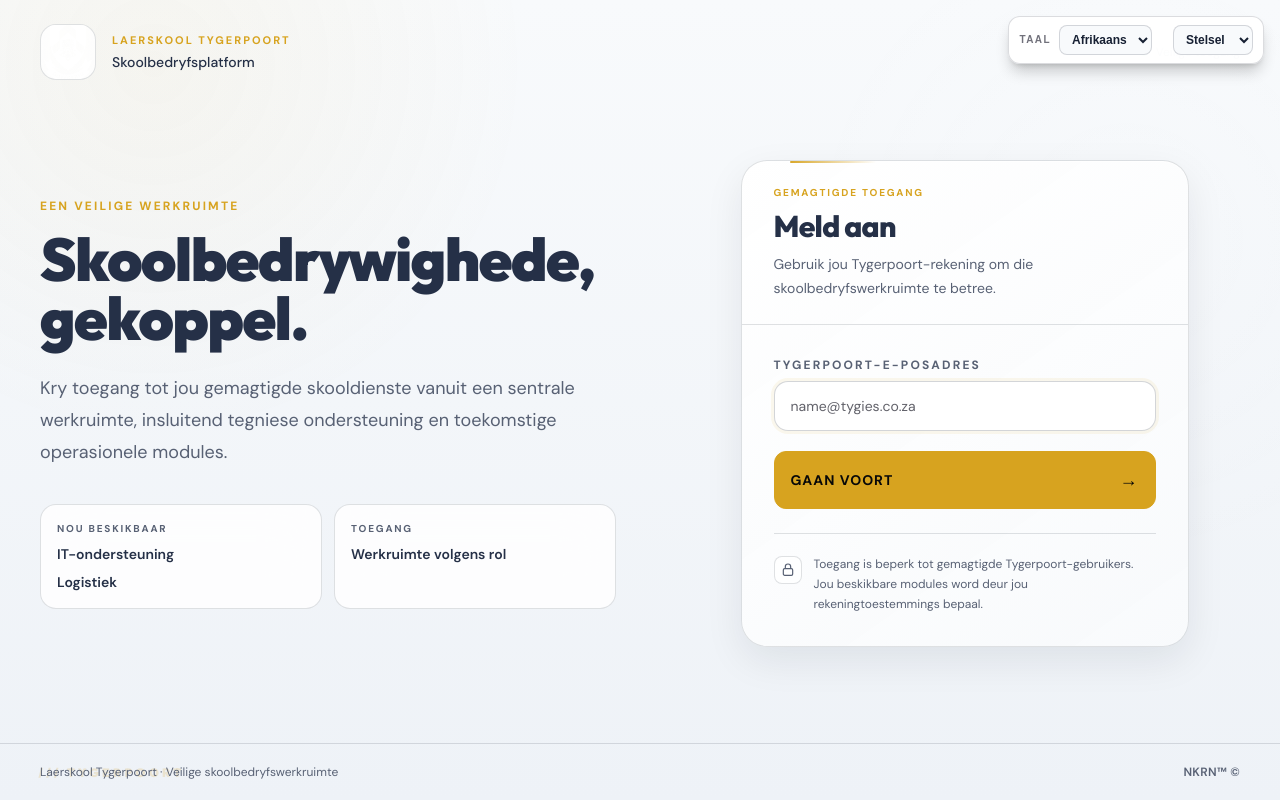
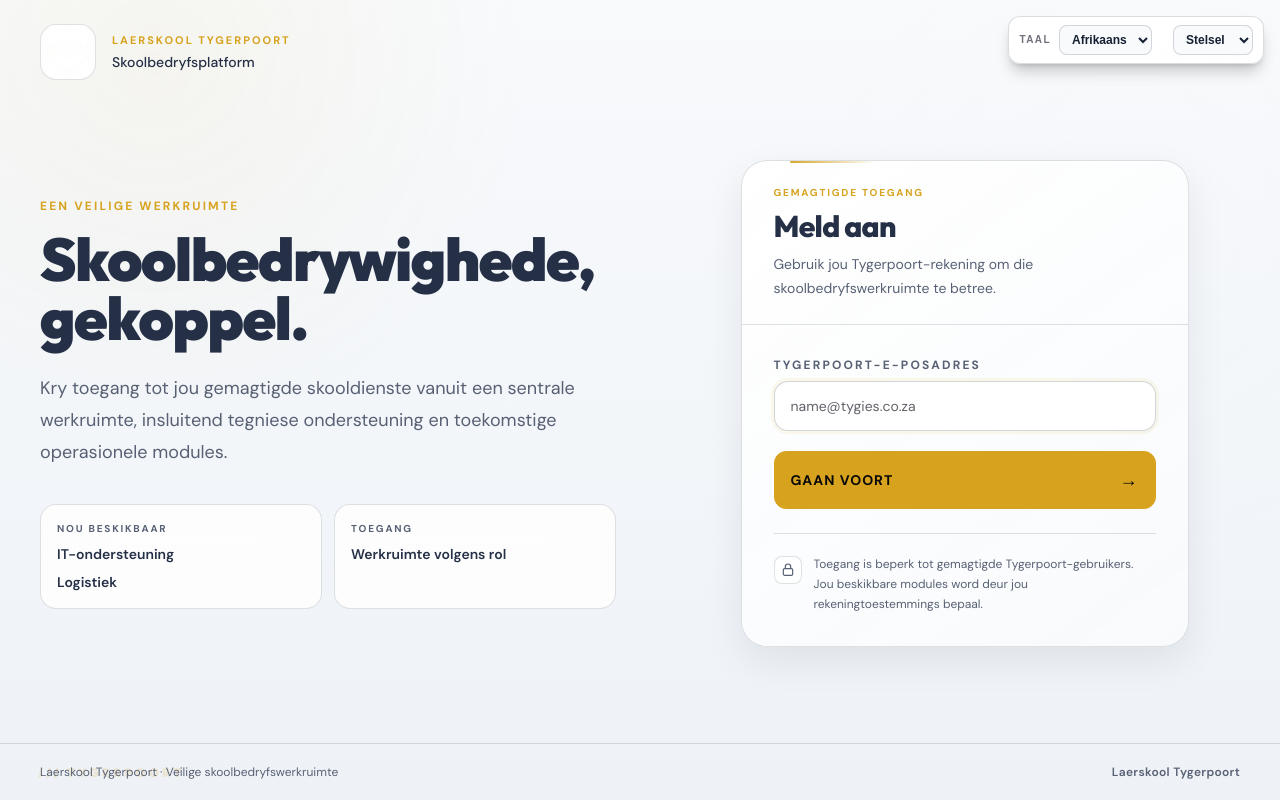
Before and after one commit to wbreytenbach-ops/nkrn-platform, a Next.js app in the folder web/: page /login in a window 1280 px wide. Built offline with nearby package versions, Linux system fonts and the light colour scheme; no server answers.

Commit message:
Apply Tygerpoort branding to login screen

```diff
--- a/web/src/app/login/page.tsx
+++ b/web/src/app/login/page.tsx
@@ -364,7 +364,7 @@ export default function LoginPage() {
                     </p>
 
                     <p className="font-semibold tracking-wide text-zinc-500">
-                        NKRN™ ©
+                        Laerskool Tygerpoort
                     </p>
                 </footer>
             </div>
```
